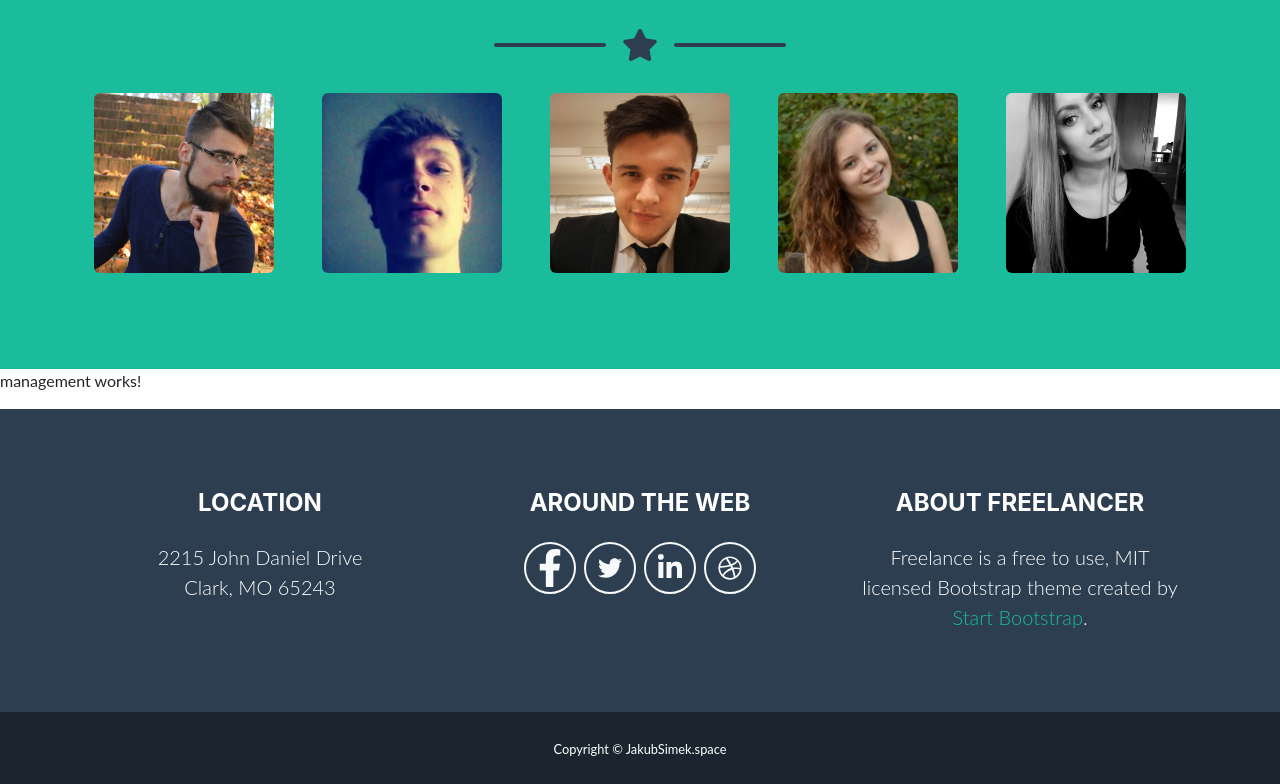
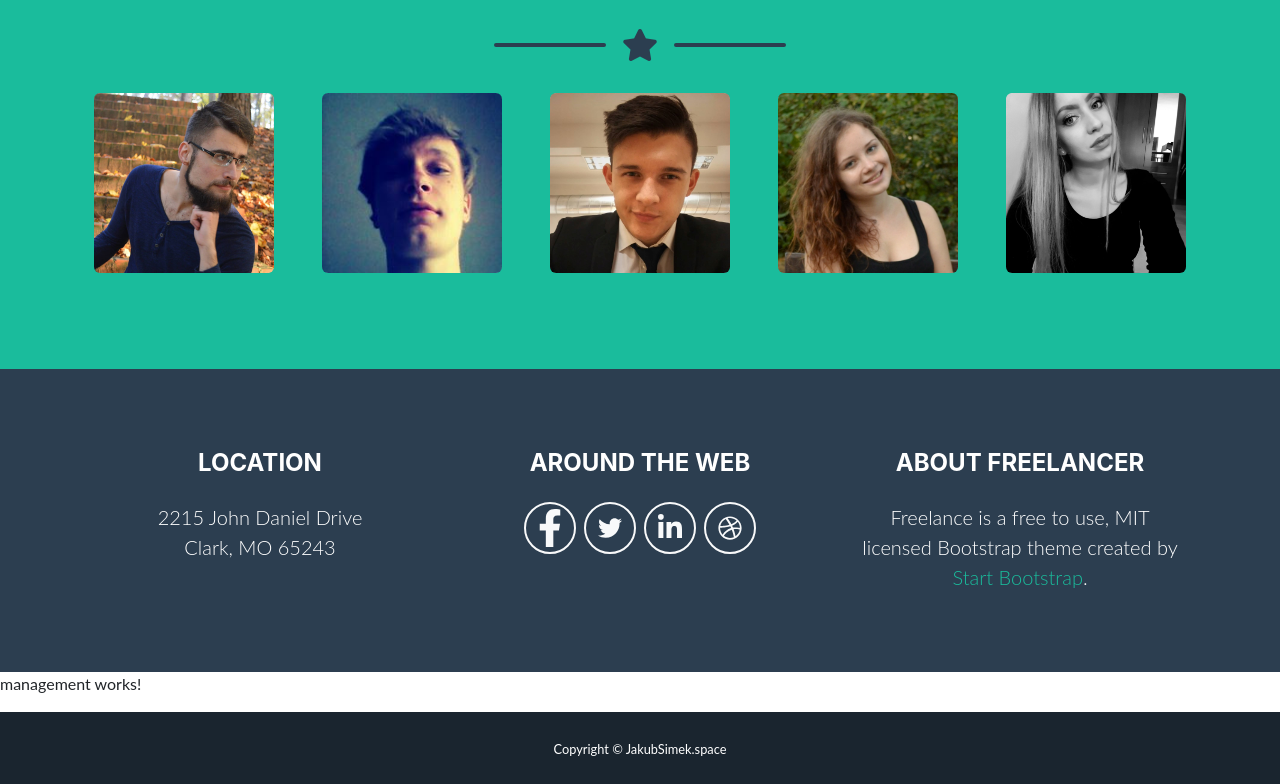
Before and after one commit to xSimekj1/TP2020, an Angular app in the folder web/: page / in a window 1280 px wide. Shown: the part 2115-2899 px from the top of the page. Built offline with nearby package versions, Linux system fonts and the light colour scheme.

Commit message:
dynamic meeting data loading

```diff
--- a/web/src/app/components/landingpage/landingpage.component.html
+++ b/web/src/app/components/landingpage/landingpage.component.html
@@ -2,5 +2,5 @@
 <app-about></app-about>
 <app-technologies [technologies]="data.technologies"></app-technologies>
 <app-team [team]="data.team"></app-team>
+<app-meetings [meetings]="data.meetings"></app-meetings>
 <app-management></app-management>
-<app-meetings></app-meetings>
--- a/web/src/app/components/landingpage/meetings/meetings.component.scss
+++ b/web/src/app/components/landingpage/meetings/meetings.component.scss
@@ -0,0 +1,9 @@
+.meeting {
+    border-radius: 25px;
+    padding: 10px;
+    width: max-content;
+    i,
+    span {
+        margin: 0 10px;
+    }
+}
--- a/web/src/app/components/landingpage/meetings/meetings.component.ts
+++ b/web/src/app/components/landingpage/meetings/meetings.component.ts
@@ -1,4 +1,4 @@
-import { Component, OnInit } from '@angular/core';
+import { Component, OnInit, Input } from '@angular/core';
 
 @Component({
   selector: 'app-meetings',
@@ -7,6 +7,8 @@ import { Component, OnInit } from '@angular/core';
 })
 export class MeetingsComponent implements OnInit {
 
+  @Input() meetings = null;
+
   constructor() { }
 
   ngOnInit() {
```
